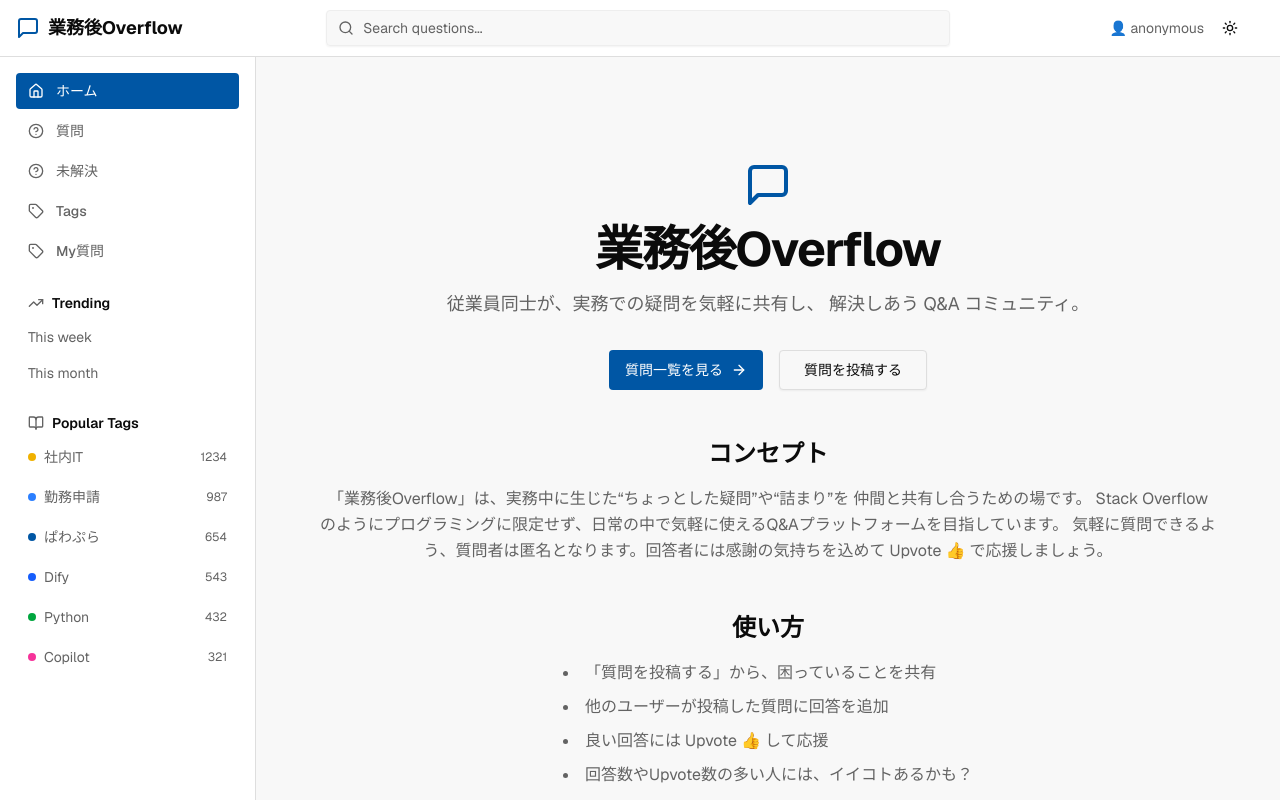
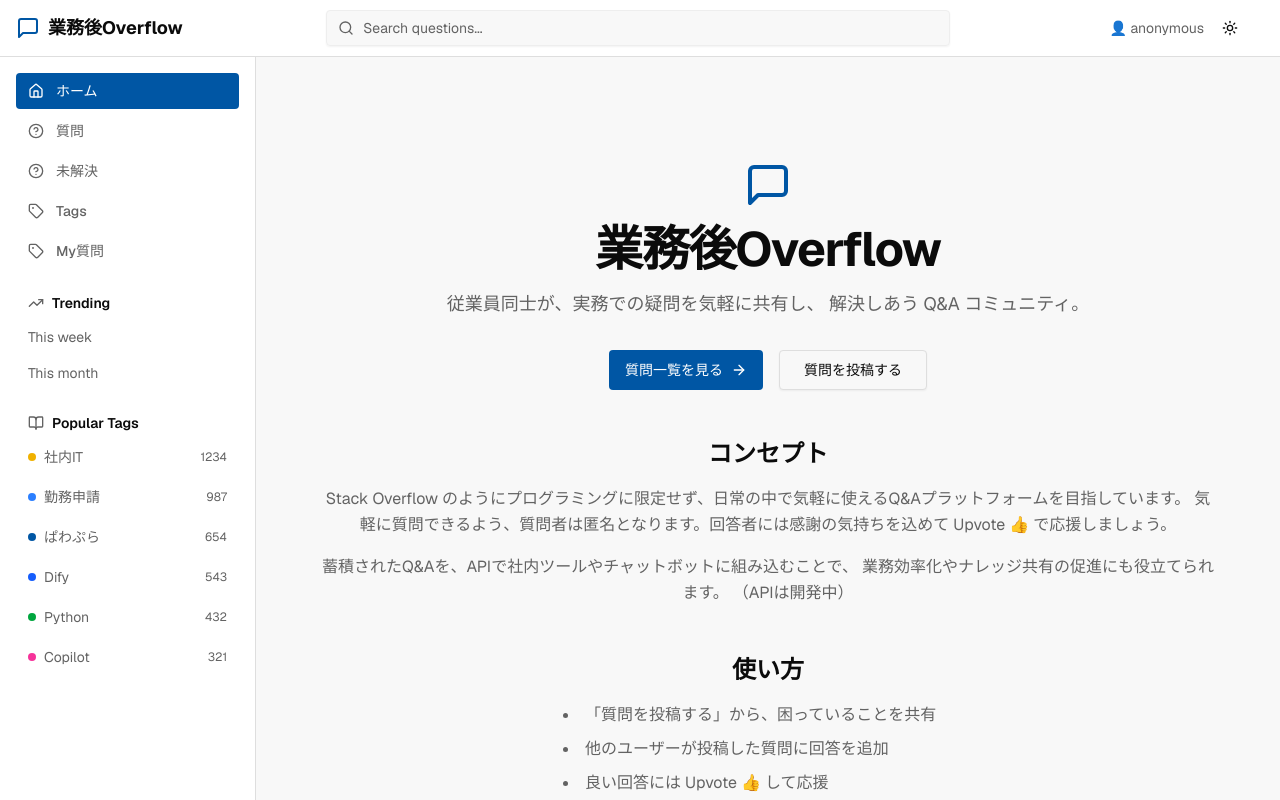
Before and after one commit to tuneyuki/overflow, a Next.js app: page / in a window 1280 px wide. Shown: the top 800 px of the page. Built offline with nearby package versions, Linux system fonts and the light colour scheme; no server answers.

Commit message:
TOPページ文言修正

```diff
--- a/app/page.tsx
+++ b/app/page.tsx
@@ -37,11 +37,12 @@ export default function HomePage() {
       <section className="max-w-4xl space-y-4">
         <h2 className="text-2xl font-semibold">コンセプト</h2>
         <p className="text-muted-foreground leading-relaxed">
-          「業務後Overflow」は、実務中に生じた“ちょっとした疑問”や“詰まり”を
-          仲間と共有し合うための場です。
           Stack Overflow のようにプログラミングに限定せず、日常の中で気軽に使えるQ&Aプラットフォームを目指しています。
           気軽に質問できるよう、質問者は匿名となります。回答者には感謝の気持ちを込めて Upvote 👍 で応援しましょう。
-
+        </p>
+        <p className="text-muted-foreground leading-relaxed">
+          蓄積されたQ&Aを、APIで社内ツールやチャットボットに組み込むことで、
+          業務効率化やナレッジ共有の促進にも役立てられます。 （APIは開発中）
         </p>
       </section>
 
@@ -66,7 +67,7 @@ export default function HomePage() {
           <Link href="/questions/ask">
             <Button variant="secondary">質問投稿</Button>
           </Link>
-          <Link href="https://github.com/tuneyuki" target="_blank" rel="noopener noreferrer">
+          <Link href="https://github.com/tuneyuki/overflow" target="_blank" rel="noopener noreferrer">
             <Button variant="secondary">GitHub プロジェクト</Button>
           </Link>
         </div>
```
